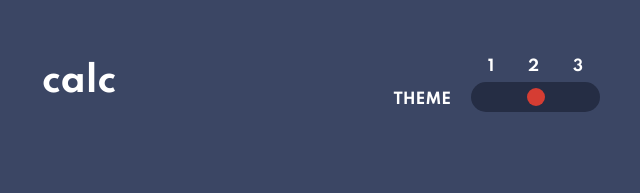
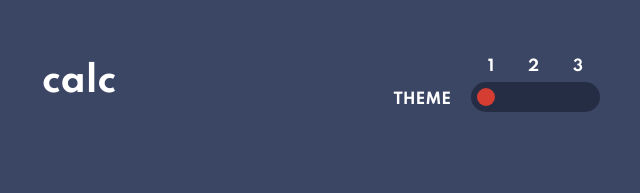
Before and after one commit to FabianCruz-0/Calculator-JS-Web-Design, a plain HTML site: page index.html in a window 1280 px wide. Shown: the top 193 px of the page, 319-959 px from the left. Drawn offline with nearby package versions, Linux system fonts and the light colour scheme.

Commit message:
input range value 1

```diff
--- a/index.html
+++ b/index.html
@@ -27,7 +27,7 @@
                             <p class="numeroTema">2</p>
                             <p class="numeroTema">3</p>
                         </div>
-                        <input type="range" id="tema" max="3" min="1" step="1" value="2">
+                        <input type="range" id="tema" max="3" min="1" step="1" value="1">
                     </div>
                 </div>
             </div>
```
